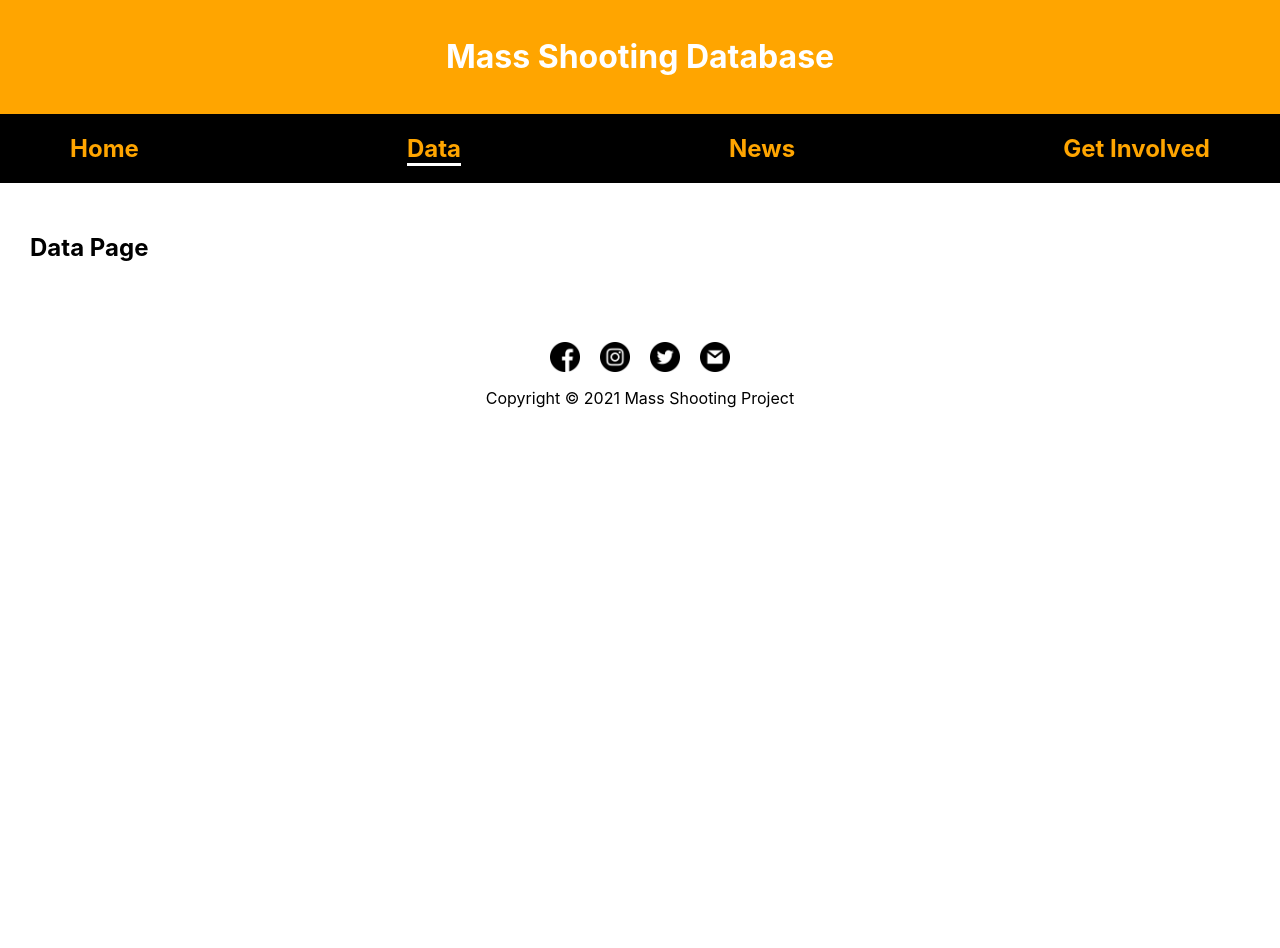
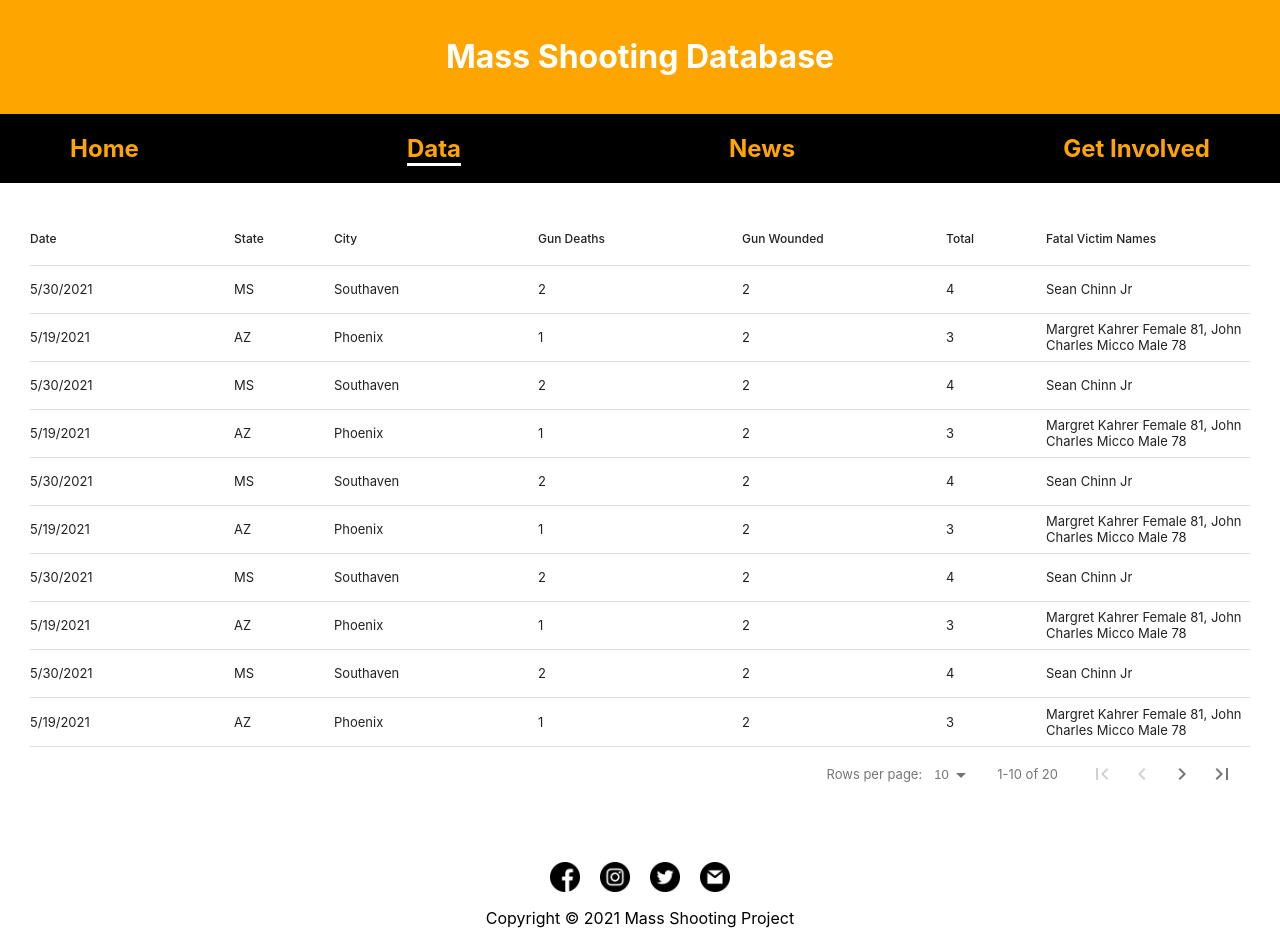
Before and after one commit to massshootingdatabase/MSDWebsite, a React (Create React App) app in the folder msp/: page /data in a window 1280 px wide. Before the commit the page ends 800 px from the top, so only its background shows below. Built offline with nearby package versions, Linux system fonts and the light colour scheme; the HTML template or start-up script is replaced by a standard one.

Commit message:
add react component table

```diff
--- a/msp/package.json
+++ b/msp/package.json
@@ -8,9 +8,11 @@
     "@testing-library/user-event": "^12.8.3",
     "node-sass": "^6.0.1",
     "react": "^17.0.2",
+    "react-data-table-component": "^7.0.0",
     "react-dom": "^17.0.2",
     "react-router-dom": "^5.3.0",
     "react-scripts": "4.0.3",
+    "styled-components": "^5.3.1",
     "web-vitals": "^1.1.2"
   },
   "scripts": {
--- a/msp/src/Data/index.js
+++ b/msp/src/Data/index.js
@@ -1,10 +1,89 @@
 import React from 'react';
 import "./style.scss";
+import DataTable from 'react-data-table-component';
+
+const columns = [
+  {
+      name: 'Date',
+      selector: row => row.date,
+      sortable: true,
+      compact: true,
+  },
+  {
+    name: 'State',
+    selector: row => row.state,
+    sortable: true,
+    compact: true,
+    maxWidth: "20px",
+  },
+  {
+    name: 'City',
+    selector: row => row.city,
+    compact: true,
+    wrap: true,
+  },
+  {
+    name: 'Gun Deaths',
+    selector: row => row.gunDeaths,
+    sortable: true,
+    compact: true,
+  },
+  {
+    name: 'Gun Wounded',
+    selector: row => row.gunWounded,
+    sortable: true,
+    compact: true,
+  },
+  {
+    name: 'Total',
+    selector: row => (row.gunDeaths + row.gunWounded),
+    sortable: true,
+    compact: true,
+    maxWidth: "20px",
+  },
+  {
+    name: 'Fatal Victim Names',
+    selector: row => row.names,
+    compact: true,
+    wrap: true,
+  },
+];
+
+const data = [
+  {
+      date: "5/30/2021",
+      state: "MS",
+      city: "Southaven",
+      gunDeaths: 2,
+      gunWounded: 2,
+      names: "Sean Chinn Jr",
+  },
+  {
+    date: "5/19/2021",
+    state: "AZ",
+    city: "Phoenix",
+    gunDeaths: 1,
+    gunWounded: 2,
+    names: "Margret Kahrer Female 81, John Charles Micco Male 78"
+  },
+]
+
+//https://react-data-table-component.netlify.app/?path=/docs/getting-started-intro--page
 
 function Data() {
+  let moreData = []
+  let i = 0
+  while (i<10){
+    moreData = moreData.concat(data);
+    i+=1;
+  }
   return (
     <div className="Data">
-      <h2>Data Page</h2>
+      <DataTable
+            columns={columns}
+            data={moreData}
+            pagination
+        />
     </div>
   )
 }
```
Also changed, not shown: 1 other file (tests, documents, lock files or other folders).
